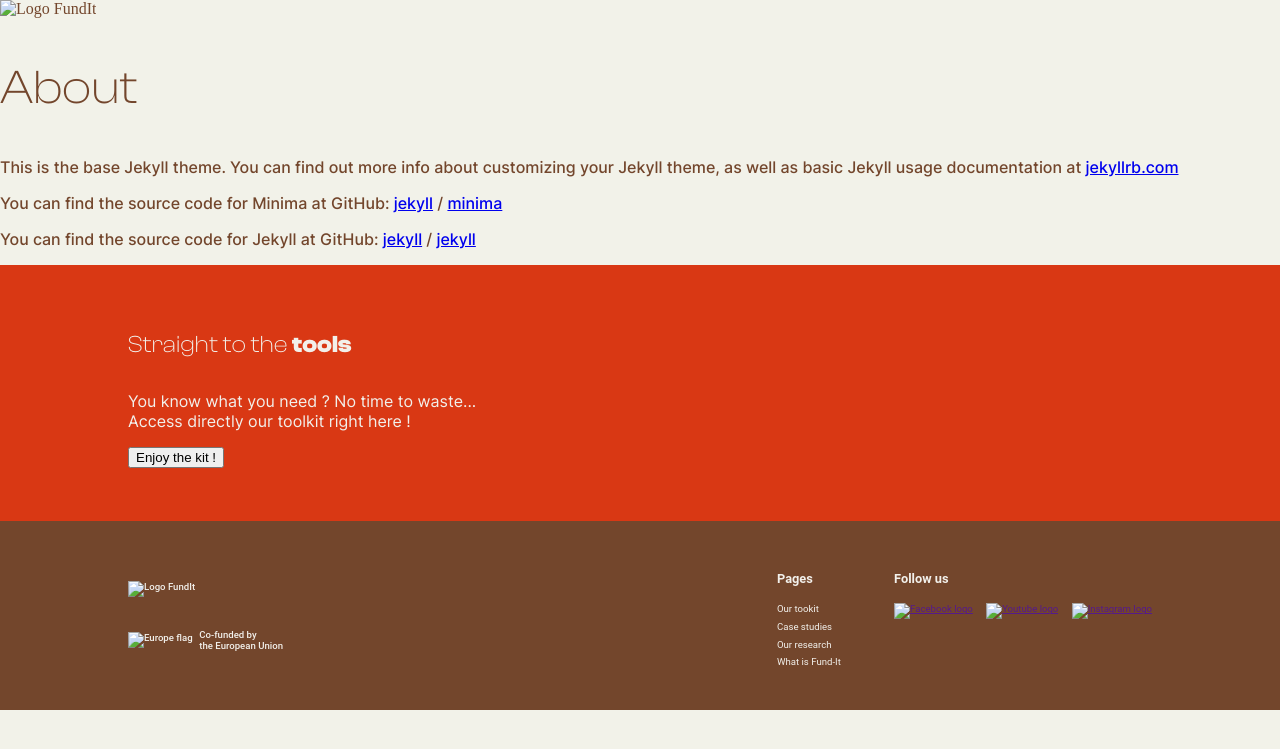
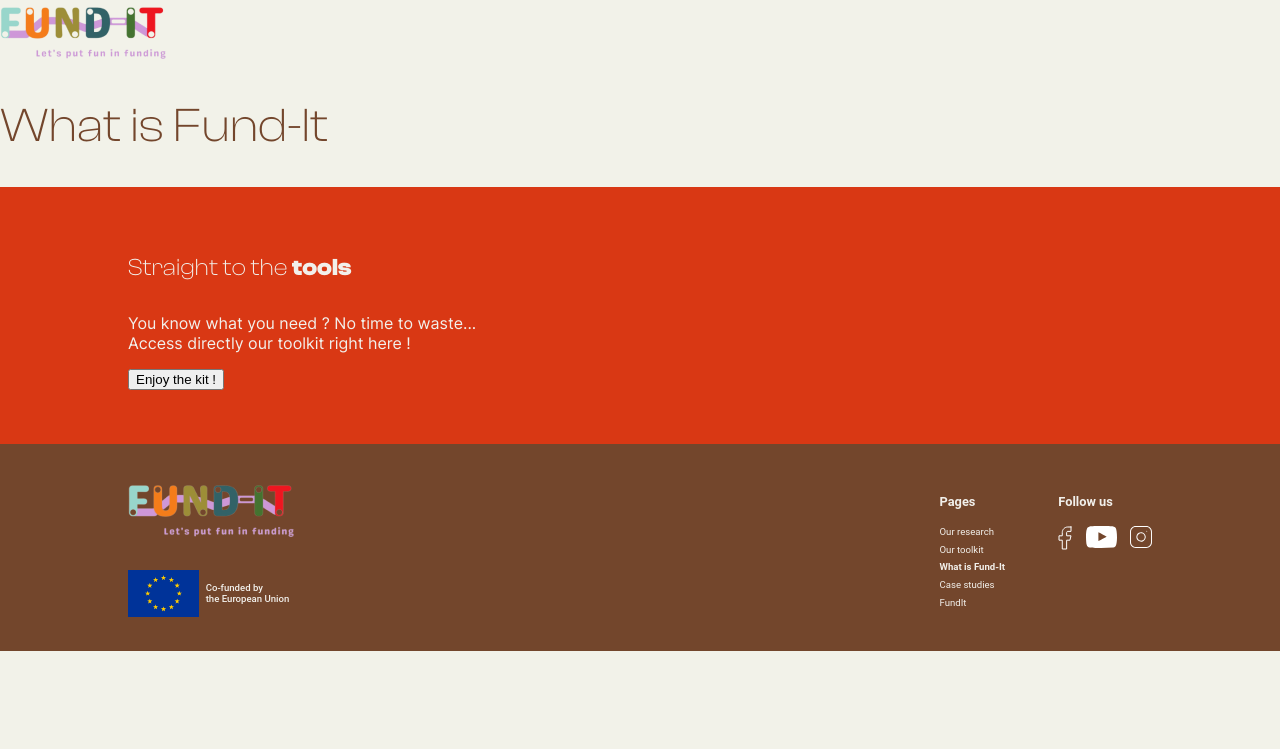
Before and after one commit to useiteurope/fund-it-website, a Jekyll site: the page built from about/index.html, in a window 1280 px wide. Shown: the top 749 px of the page. Built offline with Jekyll 4.4.1, drawn with Linux system fonts in a browser that asks for light colours.

Commit message:
✨ Footer navigation uses real pages.

```diff
--- a/_includes/footer.html
+++ b/_includes/footer.html
@@ -11,34 +11,36 @@
         <div class="content">
             <div id="footer-partners">
                 <div class="footer-partner">
-                    <img src="assets/img/logo_fundit.png" alt="Logo FundIt" />
+                    <img src="/assets/img/logo_fundit.png" alt="Logo FundIt" />
                 </div>
 
                 <div class="footer-partner">
-                    <img src="assets/img/europe_flag.svg" alt="Europe flag" />
+                    <img src="/assets/img/europe_flag.svg" alt="Europe flag" />
                     <span>Co-funded by<br />the European Union</span>
                 </div>
             </div>
             <nav id="footer-navigation">
                 <h4>Pages</h4>
                 <ul>
-                    <!-- TODO : iterate over real pages -->
-                    <li>Our tookit</li>
-                    <li>Case studies</li>
-                    <li>Our research</li>
-                    <li>What is Fund-It</li>
+                    {%- for site_page in site.pages -%}
+                    {%- if site_page.title -%}
+                    <li><a class="page-link {% if page.path == site_page.path %}current{% endif %}"
+                            href="{% if page.path == site_page.path %}#{% else %}{{ site_page.url | relative_url }}{% endif %}">{{
+                            site_page.title | escape }}</a></li>
+                    {%- endif -%}
+                    {%- endfor -%}
                 </ul>
             </nav>
             <div id="footer-social-networks">
                 <h4>Follow us</h4>
                 <ul>
                     <!-- TODO : Iterate over settings to get social URLs -->
-                    <li><a href="" target="_blank"><img src="assets/img/facebook_outlined.svg"
+                    <li><a href="" target="_blank"><img src="/assets/img/facebook_outlined.svg"
                                 alt="Facebook logo" /></a>
                     </li>
-                    <li><a href="" target="_blank"><img src="assets/img/youtube_outlined.svg" alt="Youtube logo" /></a>
+                    <li><a href="" target="_blank"><img src="/assets/img/youtube_outlined.svg" alt="Youtube logo" /></a>
                     </li>
-                    <li><a href="" target="_blank"><img src="assets/img/instagram_outlined.svg"
+                    <li><a href="" target="_blank"><img src="/assets/img/instagram_outlined.svg"
                                 alt="Instagram logo" /></a>
                     </li>
                 </ul>
--- a/_includes/navigation.html
+++ b/_includes/navigation.html
@@ -1,5 +1,5 @@
 <header>
-    <img src="assets/img/logo_fundit.png" alt="Logo FundIt" />
+    <img src="/assets/img/logo_fundit.png" alt="Logo FundIt" />
     <nav class="site-nav">
     </nav>
 </header>
--- a/_sass/_global.sass
+++ b/_sass/_global.sass
@@ -16,6 +16,7 @@
     font: 500 $font-size-regular $font-inter
 
 footer
+
     #footer-call-to-action
         background-color: $primary-color
         color: $on-primary-color
@@ -59,6 +60,13 @@
                     font: 500 $font-size-xxsmall $font-other
 
             #footer-navigation
+                .page-link
+                    text-decoration: none
+                    color: $on-primary-color
+
+                .page-link.current
+                    font-weight: 700
+
                 ul
                     padding: 0
                     gap: 5pt
--- a/about/index.html
+++ b/about/index.html
@@ -1,29 +1,5 @@
 ---
-title: About updated
+title: What is Fund-It
 layout: default
 ---
-<article class="post">
-
-
-  <header class="post-header">
-    <h1 class="post-title">About</h1>
-  </header>
-
-  <div class="post-content">
-    <p>This is the base Jekyll theme. You can find out more info about customizing your Jekyll theme, as well as basic
-      Jekyll usage documentation at <a href="https://jekyllrb.com/">jekyllrb.com</a></p>
-
-    <p>You can find the source code for Minima at GitHub:
-      <a href="https://github.com/jekyll">jekyll</a> /
-      <a href="https://github.com/jekyll/minima">minima</a>
-    </p>
-
-    <p>You can find the source code for Jekyll at GitHub:
-      <a href="https://github.com/jekyll">jekyll</a> /
-      <a href="https://github.com/jekyll/jekyll">jekyll</a>
-    </p>
-
-
-  </div>
-
-</article>
+<h1>What is Fund-It</h1>
--- /dev/null
+++ b/case_studies/index.html
@@ -0,0 +1,5 @@
+---
+title: Case studies
+layout: default
+---
+<h1>Case studies</h1>
--- a/index.html
+++ b/index.html
@@ -17,7 +17,7 @@
     <div class="items">
       <!-- TODO : Iterate through local data to build this -->
       <div class="item">
-        <img src="assets/img/how_become_expert/hard_skills.jpg" alt="Hard skills illustration">
+        <img src="/assets/img/how_become_expert/hard_skills.jpg" alt="Hard skills illustration">
         <h3>Hard skills</h3>
         <p>We all have quite some enthusiasm at first for projects before having hard skills to achieve our goals !
           Don’t
@@ -25,13 +25,13 @@
       </div>
 
       <div class="item">
-        <img src="assets/img/how_become_expert/knowledge.jpg" alt="Knowledge illustration">
+        <img src="/assets/img/how_become_expert/knowledge.jpg" alt="Knowledge illustration">
         <h3>Knowledge</h3>
         <p>Where is the money? How to reach it? We will help you answering those questions by opening your mind about
           potential sponsors, structure of institutions and vision of money people.</p>
       </div>
       <div class="item">
-        <img src="assets/img/how_become_expert/inspiration.jpg" alt="Inspiration illustration">
+        <img src="/assets/img/how_become_expert/inspiration.jpg" alt="Inspiration illustration">
         <h3>Inspiration</h3>
         <p>What are the best practices? Get inspired with our map of USE-IT project initiatives and experience the
           funding
--- /dev/null
+++ b/research/index.html
@@ -0,0 +1,5 @@
+---
+title: Our research
+layout: default
+---
+<h1>Our research</h1>
--- /dev/null
+++ b/toolkit/index.html
@@ -0,0 +1,5 @@
+---
+title: Our toolkit
+layout: default
+---
+<h1>Our toolkit</h1>
```
